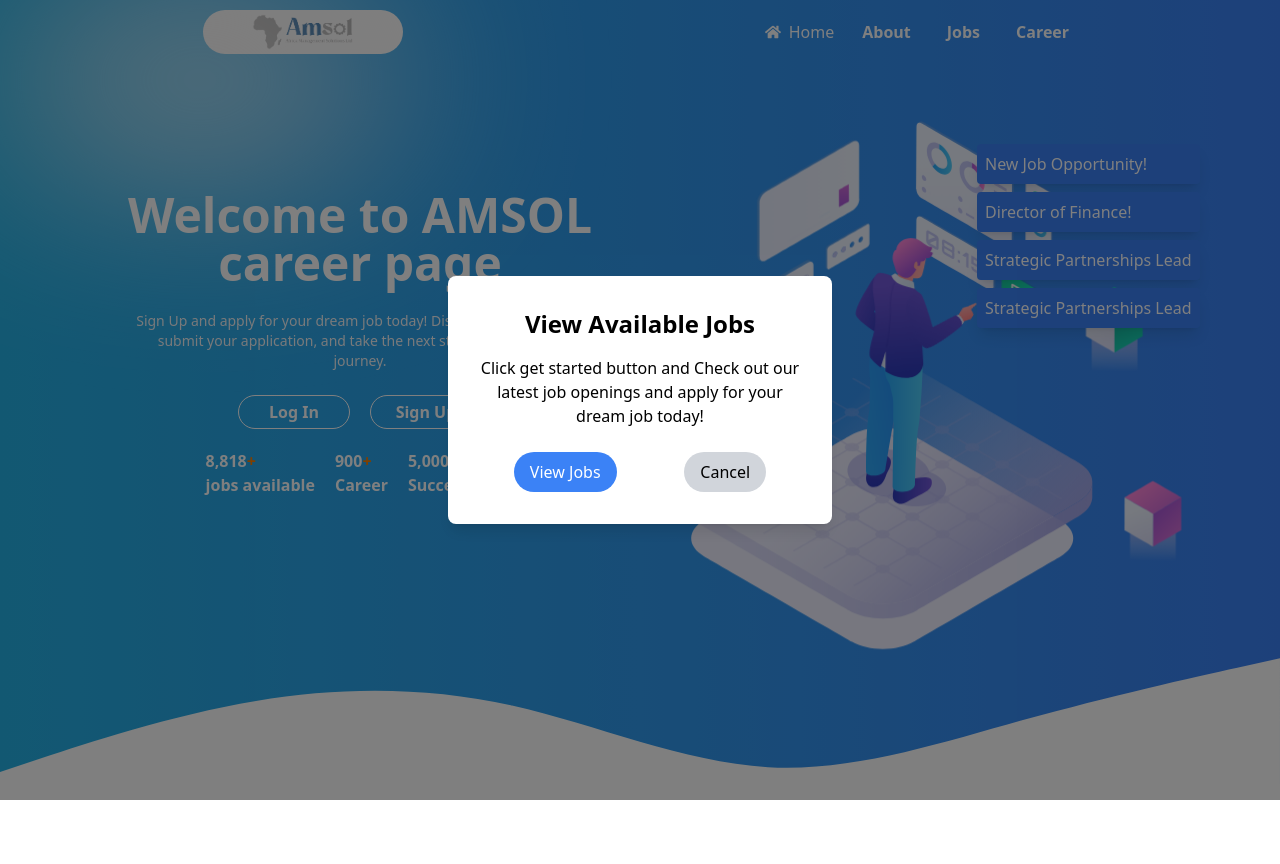
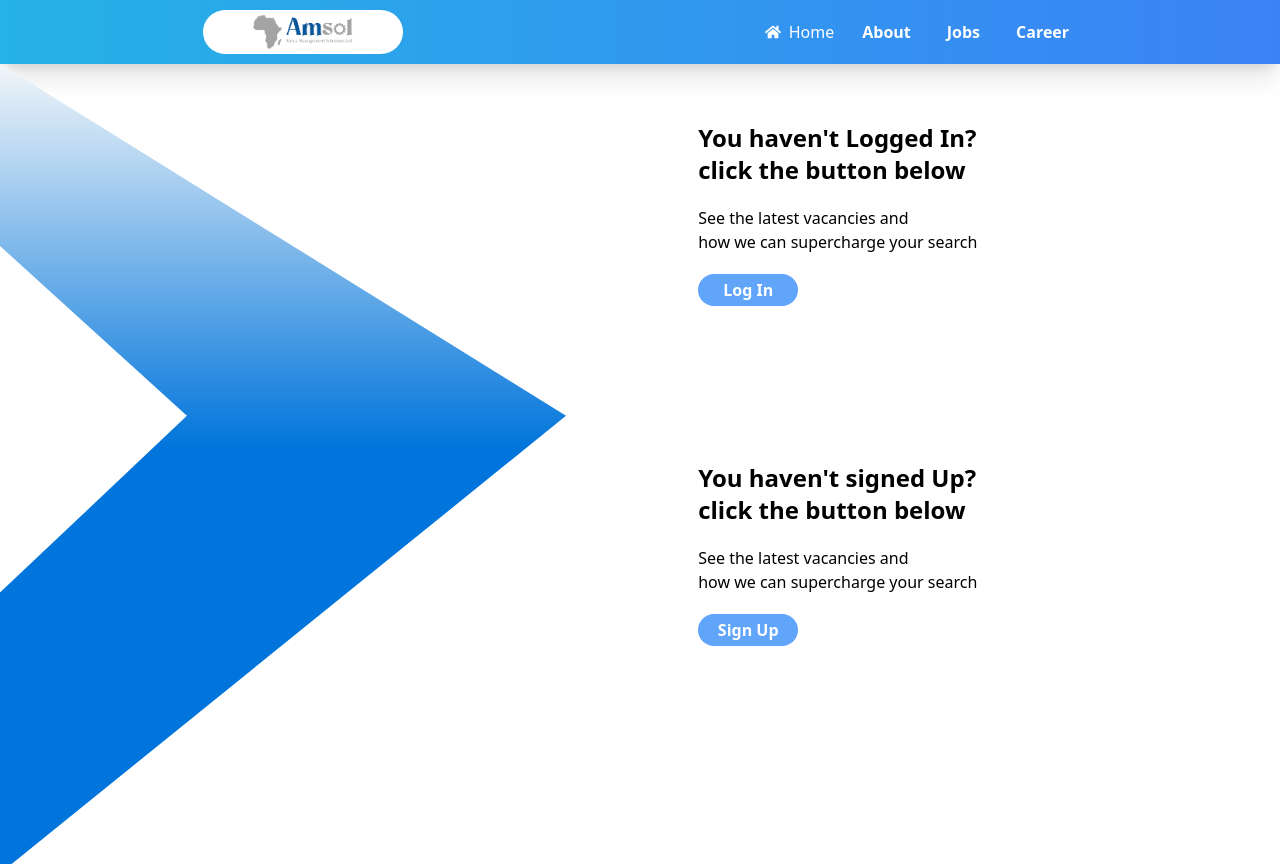
Before and after one commit to Tracy-miranja/AmsolForm, a React (Vite) app: page / in a window 1280 px wide. Before the commit the page ends 800 px from the top, so only its background shows below. Built offline with nearby package versions, Linux system fonts and the light colour scheme.

Commit message:
added animation

```diff
--- a/src/App.jsx
+++ b/src/App.jsx
@@ -4,6 +4,7 @@ import SignUpForm from './SignUpForm';
 import Form from './form';
 import Home from './Home';
 import LandingPage from './LandingPage';
+import RotationPandingPage from './RotationLandingPage';
 
 const App = () => {
   return (
@@ -11,7 +12,7 @@ const App = () => {
 
     <Router>
       <Routes>
-      <Route path="/" element={<LandingPage />} />
+      <Route path="/" element={<RotationPandingPage />} />
         <Route path="/signupform" element={<SignUpForm />} />
         <Route path="/form" element={<Form />} />
         <Route path="/Home" element={<Home />} />
--- a/src/LandingPage.jsx
+++ b/src/LandingPage.jsx
@@ -5,6 +5,7 @@ import CountUp from "react-countup";
 import job from "./assets/job.png"
 import banner from "./assets/banner.json"
 import Lottie from "lottie-react";
+import RotationPandingPage from "./RotationLandingPage";
 
 
 
@@ -37,61 +38,64 @@ const LandingPage = () => {
   }, []);
 
 
-  // Function to reset count
+
   const resetCount = () => {
-    setCount(7000); // Reset to starting value
+    setCount(7000);
     setTimeout(() => {
-      setCount(8000); // Set to end value
-    }, 100); // Delay before starting again
+      setCount(8000);
+    }, 100);
   };
 
   useEffect(() => {
-    // Start the loop
+
     const interval = setInterval(() => {
       resetCount();
-    }, 10000); // Reset every 10 seconds (duration of CountUp)
+    }, 10000);
 
-    return () => clearInterval(interval); // Cleanup on unmount
+    return () => clearInterval(interval);
   }, []);
 
-  // Function to close the modal
   const closeModal = () => {
     setIsModalOpen(false);
   };
 
   return (
     <div>
+      <RotationPandingPage/>
       <div className="white-fill">hello</div>
       <Navbar />
-      <div className="h-[90vh] bg-gradient-to-r from-[#25b2e6] to-blue-500 flex flex-row items-center justify-center  overflow-hidden w-full p-20">
+      <div className="h-[90vh] bg-gradient-to-r from-[#25b2e6] to-blue-500 flex flex-row items-center justify-center overflow-hidden w-full p-20 hover:bg-black">
+
   {/* Welcome Section */}
-  <div className="flex flex-col justify-center items-center z-10 w-[50%] h-auto -mt-40">
+  <div className="flex flex-col justify-center items-center z-10 w-[50%] h-auto -mt-40 gap-3">
+    <div>
     <h1 className="text-5xl font-bold text-white mb-6 text-center"><span>Welcome</span> to AMSOL<br />career page</h1>
     <p className="text-sm text-gray-100 max-w-md mb-6 text-center">
       Sign Up and apply for your dream job today! Discover opportunities, submit your application, and take the next step in your career journey.
     </p>
+    </div>
     <div className="flex gap-5 w-[100%] items-center justify-center">
       <Link to="/form" className="bg-transparent w-[20%] border text-center border-white rounded-full text-white p-1 pl-2 pr-2 hover:bg-gray-400 hover:text-white font-bold">Log In</Link>
       <Link to="/signupform" className="bg-inherit border w-[20%] text-center border-white rounded-full text-white p-1 pl-2 pr-2 hover:bg-gray-400 hover:text-white font-bold">Sign Up</Link>
     </div>
-    <div className="flex gap-5 mt-5">
-      <div className="flex flex-col text-white font-bold">
+    <div className="flex gap-5 mt-5 ">
+      <div className="flex flex-col text-white font-bold items-center text-medium">
         <span>
         <CountUp start={count} end={endCount} duration={10} onComplete={resetCount} />
           <span className="text-[#FF8000]">+</span>
         </span>
         <span> jobs available</span>
       </div>
-      <div className="flex flex-col text-white font-bold">
+      <div className="flex flex-col text-white font-bold items-center">
         <span>
-          <CountUp start={700} end={900} duration={4} onComplete={resetCount} />
+          <CountUp start={200} end={900} duration={4} onComplete={resetCount} />
           <span className="text-[#FF8000]">+</span>
         </span>
         <span> Career</span>
       </div>
-      <div className="flex flex-col text-white font-bold">
+      <div className="flex flex-col text-white font-bold items-center">
         <span>
-          <CountUp start={3000} end={5000} duration={4} onComplete={resetCount} />
+          <CountUp start={2000} end={5000} duration={4} onComplete={resetCount} />
           <span className="text-[#FF8000]">+</span>
         </span>
         <span> Success story</span>
--- /dev/null
+++ b/src/RotationLandingPage.jsx
@@ -0,0 +1,71 @@
+import React from "react";
+import { Link } from "react-router-dom";
+import Navbar from "./navbar";
+import vacancy from "./assets/Vector2b.svg";
+import jobvacancy from "./assets/Group1.svg";
+
+
+const RotationPandingPage = () => {
+  return (
+    <div className="flex flex-col h-[100vh]">
+      <Navbar />
+      <div className="flex w-full section-container">
+        <div className="flex w-[60%] h-[60vh]">
+          <img src={vacancy} className="h-[100vh]" alt="vacancy" />
+        </div>
+        {/* Second section */}
+        <div className="flex w-[50%] flex-col gap-5">
+          {/* Log in section */}
+          <div className="flex w-[100%] h-[40vh] justify-center gap-5 flex-col relative parent-container">
+            <h1 className="font-bold text-2xl">
+              You haven't Logged In?<br />click the button below
+            </h1>
+            <p>
+              See the latest vacancies and <br />
+              how we can supercharge your search
+            </p>
+            <Link
+              to="/signupform"
+              className="bg-blue-400 rounded-full text-white p-1 pl-2 pr-2 hover:bg-gray-400 hover:text-white font-bold w-[100px] text-center rotate-hover"
+            >
+              Log In
+            </Link>
+            <div className="animation login-image">
+              <img
+                src={jobvacancy}
+                className="w-[100%] h-[40vh] absolute -ml-[250px] -mt-[200px] hidden-on-hover"
+                alt="jobvacancy"
+              />
+            </div>
+          </div>
+
+          {/* Sign up section */}
+          <div className="flex h-[40vh] flex-col gap-5 justify-center relative parent-container">
+            <h1 className="font-bold text-2xl">
+              You haven't signed Up?<br />click the button below
+            </h1>
+            <p>
+              See the latest vacancies and <br />
+              how we can supercharge your search
+            </p>
+            <Link
+              to="/signupform"
+              className="bg-blue-400 rounded-full text-white p-1 pl-2 pr-2 hover:bg-gray-400 hover:text-white font-bold w-[100px] text-center rotate-hover"
+            >
+              Sign Up
+            </Link>
+            <div className="animation signup-image">
+              <img
+                src={jobvacancy}
+                className="w-[100%] h-[40vh] absolute -ml-[250px] -mt-[200px] hidden-on-hover"
+                alt="jobvacancy"
+              />
+            </div>
+          </div>
+        </div>
+      </div>
+    </div>
+  );
+};
+
+export default RotationPandingPage;
--- a/src/index.css
+++ b/src/index.css
@@ -125,8 +125,8 @@ body {
   background-size: cover;
   background-position: center;
   position: absolute;
-  inset: 0; /* Ensure it covers the entire parent */
-  filter: blur(15px); /* Apply the blur effect */
+  inset: 0;
+  filter: blur(15px);
   height: 100%;
   width: 100%;
   z-index: 1;
@@ -136,7 +136,68 @@ body {
 .login-content {
   position: relative;
   z-index: 2;
-
   text-align: center;
   padding: 20px;
 }
+
+/* Initially hide images */
+.hidden-on-hover {
+  opacity: 0;
+  z-index: 3;
+  transform: scale(0.7) translateY(-100%); /* Initially shrink and slide out of view */
+  transition: opacity 1.5s ease, transform 1.5s ease;
+}
+
+/* Keyframes for slide-in and rotate animation */
+@keyframes slideInRotate {
+  0% {
+    transform:rotate(0deg) scale(0.7); /* Offscreen and small */
+    opacity: 1;
+  }
+  40% {
+    transform:  rotate(180deg) scale(1.5); /* Slide in, rotate and zoom */
+    opacity: 1;
+  }
+  80% {
+    transform:  rotate(250deg) scale(2); /* Slide in, rotate and zoom */
+    opacity: 1;
+  }
+  100% {
+    transform:  rotate(360deg) scale(2.5); /* Slide in, rotate and zoom */
+    opacity: 1;
+  }
+}
+
+/* Keyframes for slide-out and rotate back */
+@keyframes slideOutRotate {
+  0% {
+    transform:rotate(360deg) scale(2.5); /* Starting state */
+    opacity: 1;
+  }
+  70% {
+    transform:  rotate(-260deg) scale(1.0); /* Slide out, rotate back, shrink */
+    opacity: 0;
+  }
+  100% {
+    transform:  rotate(-360deg) scale(0.7); /* Slide out, rotate back, shrink */
+    opacity: 0;
+  }
+}
+
+/* Rotate clockwise and zoom in on hover */
+.rotate-hover:hover ~ .login-image img,
+.rotate-hover:hover ~ .signup-image img {
+  animation: slideInRotate 1.5s ease forwards;
+}
+
+/* Rotate anticlockwise and shrink on hover out */
+.rotate-hover:hover ~ .login-image img:hover,
+.rotate-hover:hover ~ .signup-image img:hover {
+  animation: slideOutRotate 0.5s ease forwards;
+}
+
+/* Change background on hover over buttons */
+.rotate-hover:hover ~ .section-container:hover {
+  background-color: #0d68f1;
+  transition: background-color 0.5s ease;
+}
```
Also changed, not shown: src/assets/Group1.svg (added), src/assets/Vector2b.svg (added).
